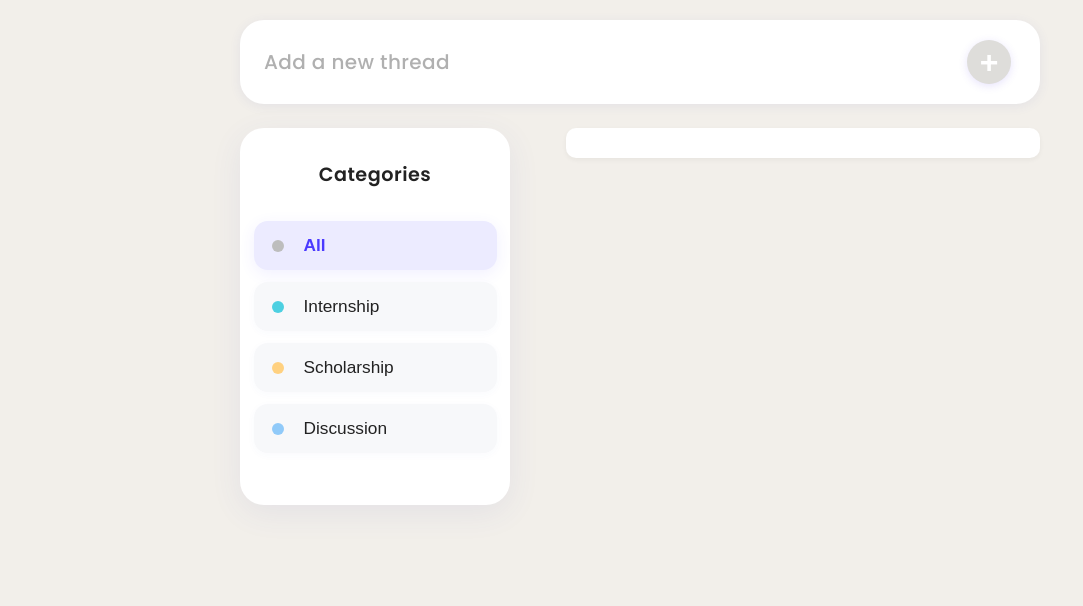
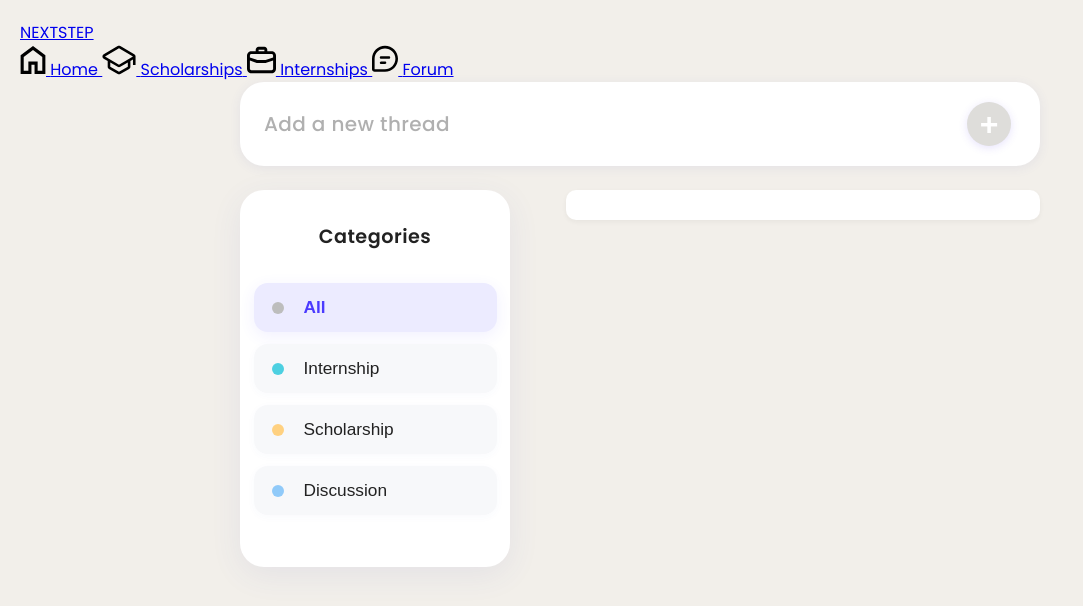
Before and after one commit to Zaneforce/NextStep, a plain HTML site: page Pages/forum.html in a window 1280 px wide. Shown: the whole page, without its empty margins (0-1083 px from the left). Drawn offline with Linux system fonts and the light colour scheme; no server answers.

Commit message:
revisi forum HTML
html forum baru abs di revisi

```diff
--- a/Pages/forum.html
+++ b/Pages/forum.html
@@ -6,6 +6,41 @@
   <link rel="logo icon" href="../Assets/logo.png" type="image/png">
 </head>
 <body>
+
+  <header>
+        <div class="container">
+            <nav class="navbar">
+                <a href="index.html" class="logo">NEXTSTEP</a>
+                <div class="nav-links">
+                    <a href="student-dashboard.html" class="nav-link hidden">
+                        <svg xmlns="http://www.w3.org/2000/svg" width="26" height="30" viewBox="0 0 28 30">
+                            <path d="M4.00008 26.6667H9.00008V16.6667H19.0001V26.6667H24.0001V11.6667L14.0001 4.16667L4.00008 11.6667V26.6667ZM0.666748 30V10L14.0001 0L27.3334 10V30H15.6667V20H12.3334V30H0.666748Z"/>
+                            </svg>
+                        <span>Home</span>
+                    </a>
+                    <a href="scholarships.html" class="nav-link hidden">
+                        <svg xmlns="http://www.w3.org/2000/svg" width="34" height="30" viewBox="0 0 38 32">
+                            <path d="M37.5 12.0243C37.5008 11.5261 37.3685 11.0367 37.1167 10.6056C36.8649 10.1746 36.5026 9.81742 36.0664 9.57037L20.4823 0.396868C20.0331 0.136956 19.5225 0 19.0025 0C18.4825 0 17.9718 0.136956 17.5227 0.396868L1.91537 9.57037C1.48408 9.8242 1.1268 10.185 0.878645 10.6172C0.63049 11.0495 0.5 11.5383 0.5 12.0358C0.5 12.5332 0.63049 13.022 0.878645 13.4543C1.1268 13.8865 1.48408 14.2473 1.91537 14.5011L6.35477 17.0697V23.5141C6.35745 24.0177 6.49072 24.5122 6.74178 24.95C6.99284 25.3878 7.35325 25.7542 7.78833 26.0139L17.6151 31.6326C18.0539 31.8736 18.5472 32 19.0487 32C19.5502 32 20.0435 31.8736 20.4823 31.6326L30.3091 26.0139C30.7442 25.7542 31.1046 25.3878 31.3556 24.95C31.6067 24.5122 31.74 24.0177 31.7426 23.5141V17.0009L34.6098 15.3267V21.5647H37.5V12.0243ZM28.8755 23.4912L19.0025 29.1329L9.24501 23.5141V18.7668L17.5227 23.6517C17.9733 23.9071 18.4834 24.0415 19.0025 24.0415C19.5215 24.0415 20.0316 23.9071 20.4823 23.6517L28.8524 18.698L28.8755 23.4912ZM19.0025 21.1749L3.39517 12.0013L19.0025 2.80491L34.6098 11.9784L19.0025 21.1749Z"/>
+                            </svg>
+                        <span>Scholarships</span>
+                    </a>
+                    <a href="internships.html" class="nav-link hidden">
+                        <svg xmlns="http://www.w3.org/2000/svg" width="29" height="30" viewBox="0 0 34 32">
+                            <path d="M28.9 5.66667H23.8V3.94444C23.8 3.03092 23.4418 2.15481 22.8042 1.50885C22.1665 0.862896 21.3017 0.5 20.4 0.5H13.6C12.6983 0.5 11.8335 0.862896 11.1958 1.50885C10.5582 2.15481 10.2 3.03092 10.2 3.94444V5.66667H5.1C3.7474 5.66667 2.45019 6.21101 1.49376 7.17995C0.53732 8.14889 0 9.46305 0 10.8333V26.3333C0 27.7036 0.53732 29.0178 1.49376 29.9867C2.45019 30.9557 3.7474 31.5 5.1 31.5H28.9C30.2526 31.5 31.5498 30.9557 32.5062 29.9867C33.4627 29.0178 34 27.7036 34 26.3333V10.8333C34 9.46305 33.4627 8.14889 32.5062 7.17995C31.5498 6.21101 30.2526 5.66667 28.9 5.66667ZM13.6 3.94444H20.4V5.66667H13.6V3.94444ZM30.6 26.3333C30.6 26.7901 30.4209 27.2281 30.1021 27.5511C29.7833 27.8741 29.3509 28.0556 28.9 28.0556H5.1C4.64913 28.0556 4.21673 27.8741 3.89792 27.5511C3.57911 27.2281 3.4 26.7901 3.4 26.3333V16.6717L11.356 19.4444C11.5365 19.469 11.7195 19.469 11.9 19.4444H22.1C22.2843 19.4408 22.4673 19.4118 22.644 19.3583L30.6 16.6717V26.3333ZM30.6 13.0378L21.828 16H12.172L3.4 13.0378V10.8333C3.4 10.3766 3.57911 9.93852 3.89792 9.61554C4.21673 9.29256 4.64913 9.11111 5.1 9.11111H28.9C29.3509 9.11111 29.7833 9.29256 30.1021 9.61554C30.4209 9.93852 30.6 10.3766 30.6 10.8333V13.0378Z"/>
+                            </svg>
+                        <span>Internships</span>
+                    </a>
+                    <a href="forum.html" class="nav-link hidden">
+                        <svg xmlns="http://www.w3.org/2000/svg" width="26" height="30" viewBox="0 0 30 34">
+                            <path d="M15 0.639648C23.2845 0.639648 30 7.35517 30 15.6397C30 23.9242 23.2845 30.6398 15 30.6398H3C2.20435 30.6398 1.44129 30.3237 0.87868 29.7611C0.31607 29.1985 0 28.4354 0 27.6398V15.6397C0 7.35517 6.7155 0.639648 15 0.639648ZM15 3.63966C11.8174 3.63966 8.76515 4.90395 6.51472 7.15439C4.26428 9.40484 3 12.4571 3 15.6397V27.6398H15C18.1826 27.6398 21.2348 26.3755 23.4853 24.125C25.7357 21.8746 27 18.8223 27 15.6397C27 12.4571 25.7357 9.40484 23.4853 7.15439C21.2348 4.90395 18.1826 3.63966 15 3.63966ZM15 18.6397C15.3823 18.6401 15.75 18.7865 16.0281 19.049C16.3061 19.3114 16.4734 19.6702 16.4958 20.0518C16.5182 20.4335 16.394 20.8093 16.1486 21.1025C15.9032 21.3957 15.5551 21.5841 15.1755 21.6292L15 21.6397H10.5C10.1177 21.6393 9.74995 21.4929 9.47195 21.2305C9.19394 20.968 9.02665 20.6093 9.00424 20.2276C8.98184 19.846 9.10601 19.4702 9.3514 19.177C9.59678 18.8838 9.94486 18.6954 10.3245 18.6502L10.5 18.6397H15ZM19.5 12.6397C19.8978 12.6397 20.2794 12.7977 20.5607 13.079C20.842 13.3603 21 13.7419 21 14.1397C21 14.5375 20.842 14.9191 20.5607 15.2004C20.2794 15.4817 19.8978 15.6397 19.5 15.6397H10.5C10.1022 15.6397 9.72064 15.4817 9.43934 15.2004C9.15804 14.9191 9 14.5375 9 14.1397C9 13.7419 9.15804 13.3603 9.43934 13.079C9.72064 12.7977 10.1022 12.6397 10.5 12.6397H19.5Z"/>
+                            </svg>
+                        <span>Forum</span>
+                    </a>
+                </div>
+                <a href="./login.html" class="login-btn" id="loginBtn"></a>
+            </nav>
+        </div>
+    </header>
 
   <div class="forum-container">
     <main class="forum-main">
@@ -29,6 +64,7 @@
         <input id="title" placeholder="Post Title">
         <textarea id="content" placeholder="What's on your mind?"></textarea>
         <button onclick="createPost()">Post</button>
+        <button id="closeCreatePostBtn" class="close-create-btn" title="Close">&times;</button>
       </section>
 
       <!-- Forum Threads + Sidebar -->
```
